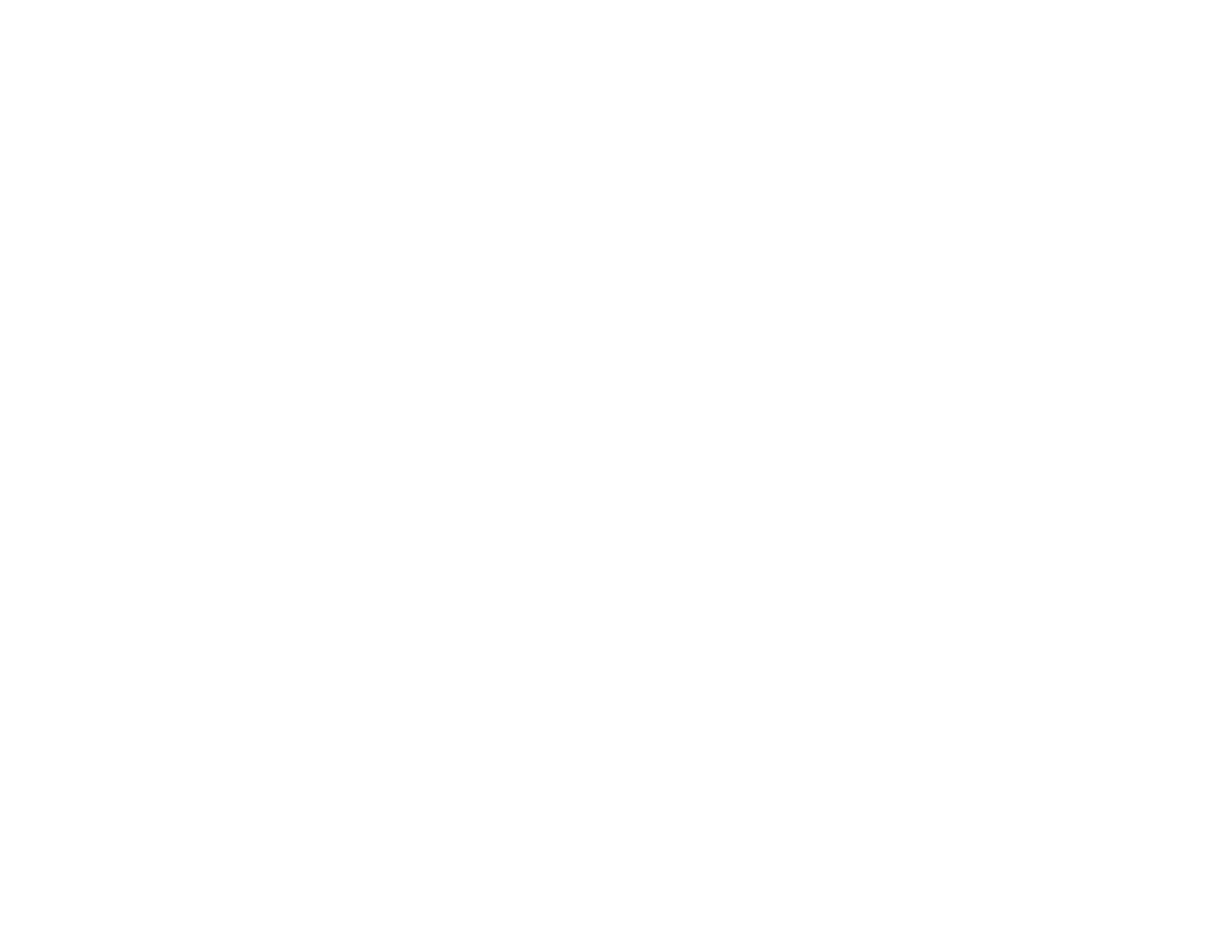
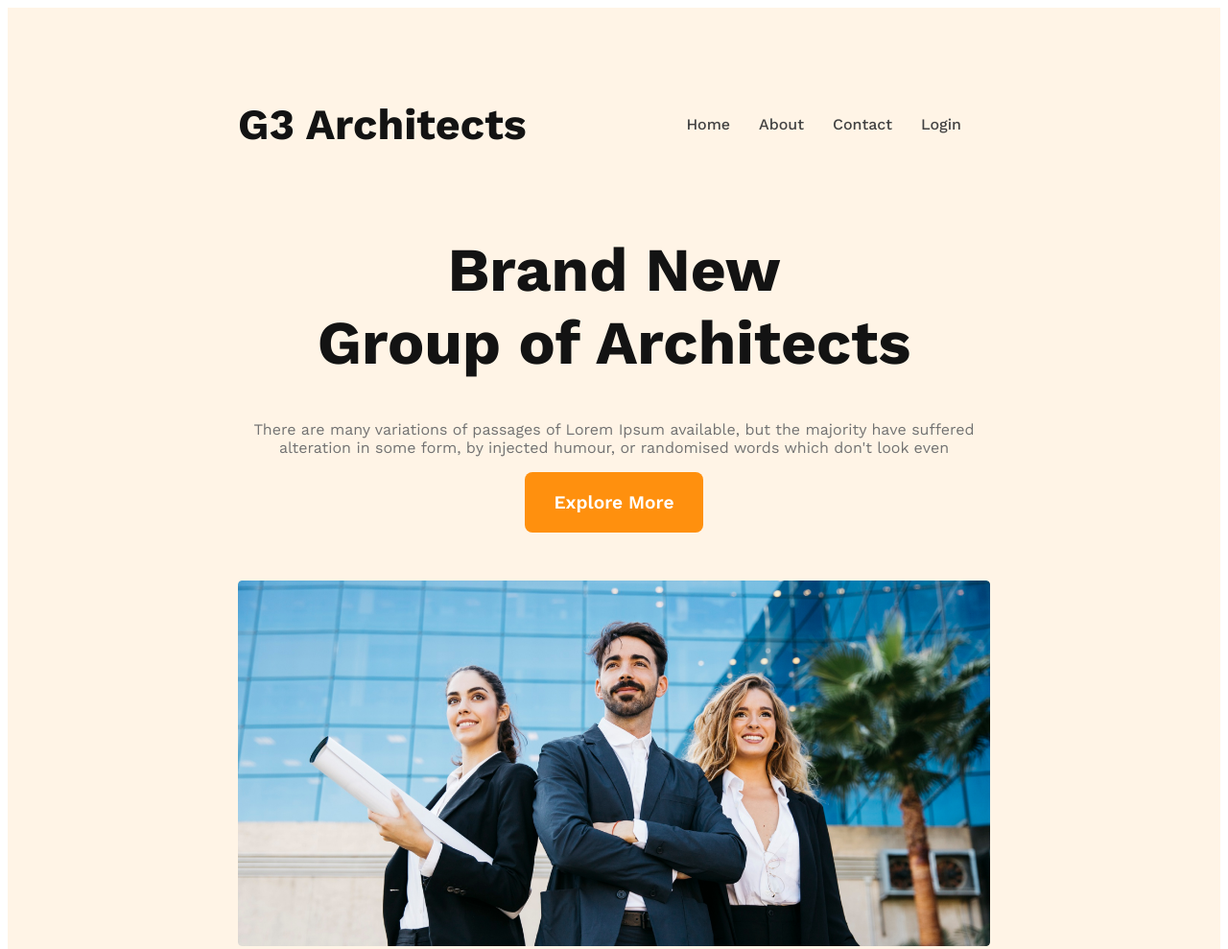
Before and after one commit to Shamimdigital78/ph-g3-architect, a plain HTML site: page index.html in a window 1280 px wide. Shown: the top 989 px of the page at 96% size. Before the commit the page ends 800 px from the top, so only its background shows below. Drawn offline with nearby package versions, Linux system fonts and the light colour scheme.

Commit message:
banner section compleated

```diff
--- a/css/responsive.css
+++ b/css/responsive.css
@@ -0,0 +1,23 @@
+
+
+@media screen and(min-width:576px) and(max-width:960px) {
+    header{
+        padding: 50px;
+    }
+    nav{
+        flex-direction: column;
+    }
+}
+
+/* for small devices */
+@media screen and (max-width:576px) {
+
+header{
+    padding: 20px;
+}
+/* flex directin to changed */
+nav{
+    flex-direction: column;
+}
+}
+/* for small devices */
--- a/css/style.css
+++ b/css/style.css
@@ -0,0 +1,70 @@
+* {
+  font-family: "Work Sans", sans-serif;
+}
+/* header css */
+header {
+  background: rgba(255, 144, 14, 0.1);
+  padding: 50px 240px;
+}
+nav {
+  display: flex;
+  justify-content: space-between;
+  align-items: center;
+}
+/* nav>ul{} */
+nav > ul {
+  display: flex;
+}
+nav li {
+  list-style: none;
+  margin-right: 30px;
+  font-weight: 500;
+  font-size: 1rem;
+}
+nav li a {
+  text-decoration: none;
+  color: #424242;
+}
+nav h3 {
+  color: #131313;
+  /* text-align: center; */
+  font-size: 2.8rem;
+  /* 1rem=16px */
+  font-weight: 700;
+}
+/* Banner */
+.banner h1 {
+  color: #131313;
+  text-align: center;
+  font-size: 4rem;
+  font-weight: 700;
+}
+.banner p {
+  color: #727272;
+  text-align: center;
+  font-size: 1rem;
+  font-weight: 400;
+}
+/* button for common use */
+.btn-primary {
+  color: #fff;
+  text-align: center;
+  font-size: 1.2rem;
+  font-weight: 600;
+  border-radius: 8px;
+  background: #ff900e;
+  padding: 20px 30px;
+  border: none;
+  margin-bottom: 50px;
+  cursor: pointer;
+}
+.banner-content{
+   max-width: 800px;
+   text-align: center;
+   /* content in middle margin-0 auto / or  flex */
+   margin: 0 auto;
+}
+.banner img{
+   width: 100%;
+    /* for responsive */
+}
--- a/index.html
+++ b/index.html
@@ -1,18 +1,60 @@
 <!DOCTYPE html>
 <html lang="en">
-<head>
-    <meta charset="UTF-8">
-    <meta name="viewport" content="width=device-width, initial-scale=1.0">
+  <head>
+    <meta charset="UTF-8" />
+    <meta name="viewport" content="width=device-width, initial-scale=1.0" />
     <title>g3-architect</title>
     <!-- custome css -->
-    <link rel="stylesheet" href="css/style.css">
+    <link rel="stylesheet" href="css/style.css" />
     <!-- responsive css -->
-    <link rel="stylesheet" href="css/responsive.css">
+    <link rel="stylesheet" href="css/responsive.css" />
     <!-- google font -->
+    <link rel="preconnect" href="https://fonts.googleapis.com" />
+    <link rel="preconnect" href="https://fonts.gstatic.com" crossorigin />
+    <link
+      href="https://fonts.googleapis.com/css2?family=Work+Sans:wght@400;500;600;700;800;900&display=swap"
+      rel="stylesheet"
+    />
+  </head>
 
-</head>
-<!-- ************** -->
-<body>
+  <!-- ************** -->
+  <body>
+    <!-- header -->
+    <header>
+      <!-- seecttion 1 nav -->
+      <nav>
+        <h3>G3 Architects</h3>
+        <ul>
+          <!-- li*4>a -->
+          <li><a href="">Home</a></li>
+          <li><a href="">About</a></li>
+          <li><a href="">Contact</a></li>
+          <li><a href="">Login</a></li>
+        </ul>
+      </nav>
+      <!-- banner -->
+      <div class="banner">
+        <div class="banner-content">
+          <h1>Brand New<br />Group of Architects</h1>
+          <p>
+            There are many variations of passages of Lorem Ipsum available, but
+            the majority have suffered alteration in some form, by injected
+            humour, or randomised words which don't look even
+          </p>
+          <!-- button.btn-primary -->
+          <button class="btn-primary">Explore More</button>
+        </div>
+        <img src="images/banner.png" alt="banner" />
+      </div>
+      <!-- banner end -->
 
-</body>
+
+    </header>
+    <!-- header end -->
+
+    <!-- main -->
+    <main></main>
+    <!-- footer -->
+    <footer></footer>
+  </body>
 </html>
```
